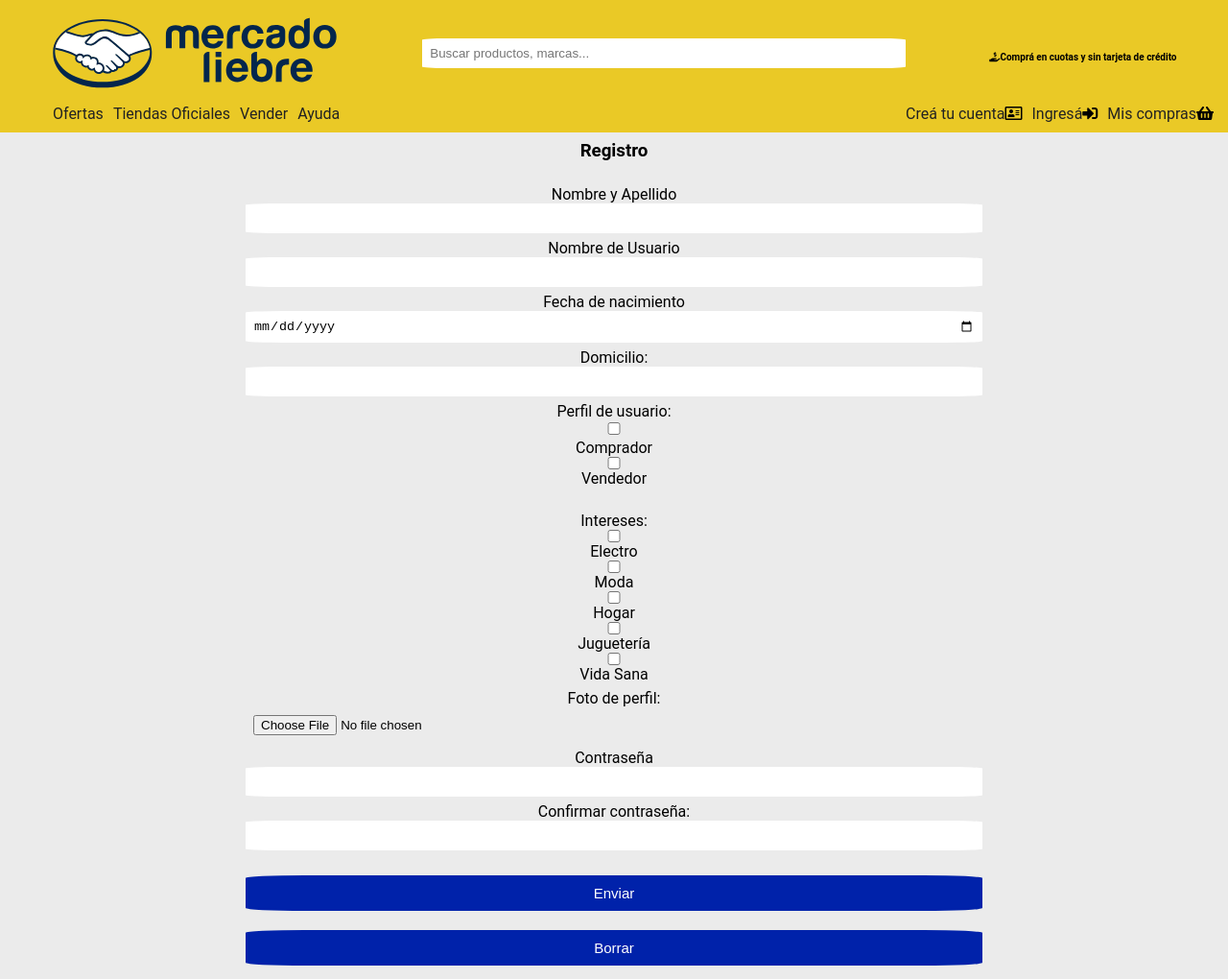
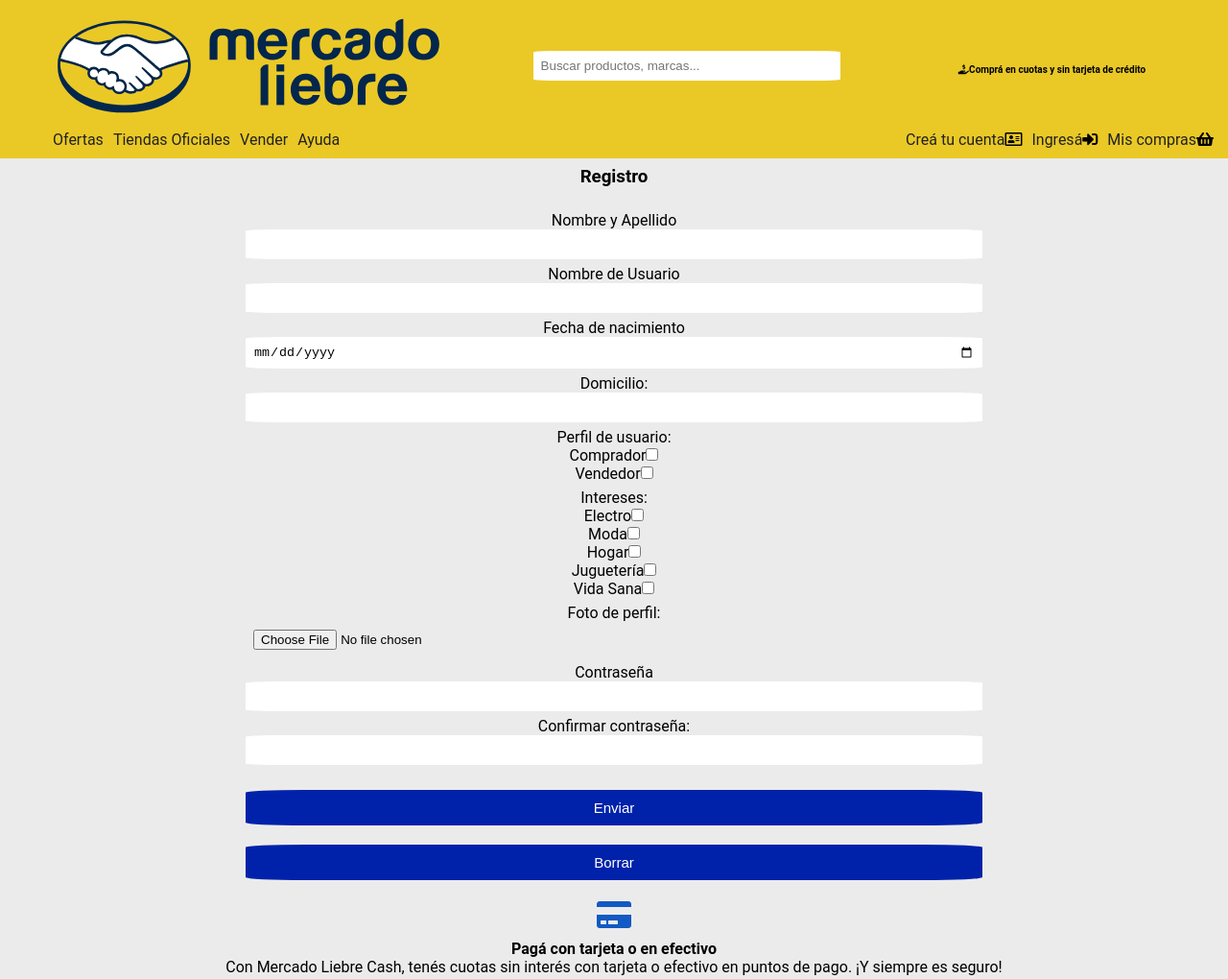
Before and after one commit to julietadicio/mercado-liebre, a website: page views/register.html in a window 1280 px wide. Shown: the top 1020 px of the page at 96% size. Drawn offline with Linux system fonts and the light colour scheme.

```diff
--- a/public/css/login.css
+++ b/public/css/login.css
@@ -30,8 +30,14 @@
     display: none;
 }
 
-.logo {
-    max-width: 300px;
+.logo, .search, .compra {
+    width: 32%;
+}
+
+.compra {
+    max-width: 20%;
+    font-size: 10px;
+    text-align: center;
 }
 
 .burger-menu {
@@ -55,7 +61,7 @@
 }
 
 .header input {
-    width: 40%;
+    width: 30vw;
     border: none;
     padding: 8px;
     border-radius: 5%;
--- a/public/css/register.css
+++ b/public/css/register.css
@@ -27,8 +27,13 @@
     border-radius: 5%;
 }
 
-.logo {
-    max-width: 300px;
+
+form .search {
+    width: 25vw;
+}
+
+.logo, .search, .compra {
+    width: 32%;
 }
 
 .compra {
@@ -97,7 +102,7 @@
 }
 
 .intereses input, .perfil input{
-    margin: auto;
+    width: auto;
 }
 
 .electro {
--- a/public/css/styles.css
+++ b/public/css/styles.css
@@ -15,8 +15,10 @@
     display: flex;
     flex-direction: column;
 }
-
-.search, .logo {
+form .search {
+    width: 35vw;
+}
+.logo {
     width: 48%;
 }
 
@@ -184,6 +186,10 @@
         font-size: 12px;
     }
 
+    form .search {
+        width: 25vw;
+    }
+
     .logo, .search, .compra {
         width: 32%;
     }
--- a/views/register.html
+++ b/views/register.html
@@ -15,7 +15,9 @@
     <div class="header">
         <div class="header-top-bar">
             <img class="logo" src="/images/logo-mercado-liebre.svg" width="50%">
-            <input class="search" type="text" placeholder="Buscar productos, marcas...">
+            <form action="">
+                <input class="search" type="text" placeholder="Buscar productos, marcas...">
+            </form>
             <h3 class="compra"><i class="fas fa-hand-holding-usd"></i>Comprá en cuotas y sin tarjeta de crédito</h3>
         </div>
         <nav class="main-navbar">
@@ -58,7 +60,7 @@
 
             <div>
                 <label>Nombre y Apellido</label>
-                <input type="text" name="nombre" pattern=".{1,}" title="Mas de 1 caracter">
+                <input type="text" name="nombre" minlength="4" maxlength="12">
             </div>
             <div>
                 <label>Nombre de Usuario</label>
@@ -74,18 +76,17 @@
             </div>
             <div class="perfil">
                 <label>Perfil de usuario:</label>
-                <label><input type="checkbox" name="comprar" id="comprar"></label>
-                <label for="comprar">Comprador</label>
-                <input type="checkbox" name="vender" id="vender">
-                <label for="vender">Vendedor</label><br>
+                <label>Comprador<input type="checkbox" name="comprar" id="comprar"></label>
+                <label>Vendedor<input type="checkbox" name="vender" id="vender"></label>
+
             </div>
             <div class="intereses">
                 <label class="intereses">Intereses:</label>
-                <input type="checkbox" name="electro" class="electro">Electro</input>
-                <input type="checkbox" name="moda">Moda</input>
-                <input type="checkbox" name="hogar">Hogar</input>
-                <input type="checkbox" name="jugue">Juguetería</input>
-                <input type="checkbox" name="vidasana">Vida Sana</input>
+                <label>Electro<input type="checkbox" name="electro"></input></label>
+                <label>Moda<input type="checkbox" name="moda"></input></label>
+                <label>Hogar<input type="checkbox" name="hogar"></input></label>
+                <label>Juguetería<input type="checkbox" name="jugue"></input></label>
+                <label>Vida Sana<input type="checkbox" name="vidasana"></input></label>
             </div>
             <div class="foto">
                 <label>Foto de perfil:</label>
@@ -97,7 +98,7 @@
             </div>
             <div>
                 <label>Confirmar contraseña:</label>
-                <input type="password" name="contraseña">
+                <input type="password" name="contraseña" minlength="4" maxlength="12">
             </div>
             <div>
                 <button type="submit">Enviar</button>
```
Also changed, not shown: views/home.html (+3 -1 lines), views/login.html (+3 -1 lines).
